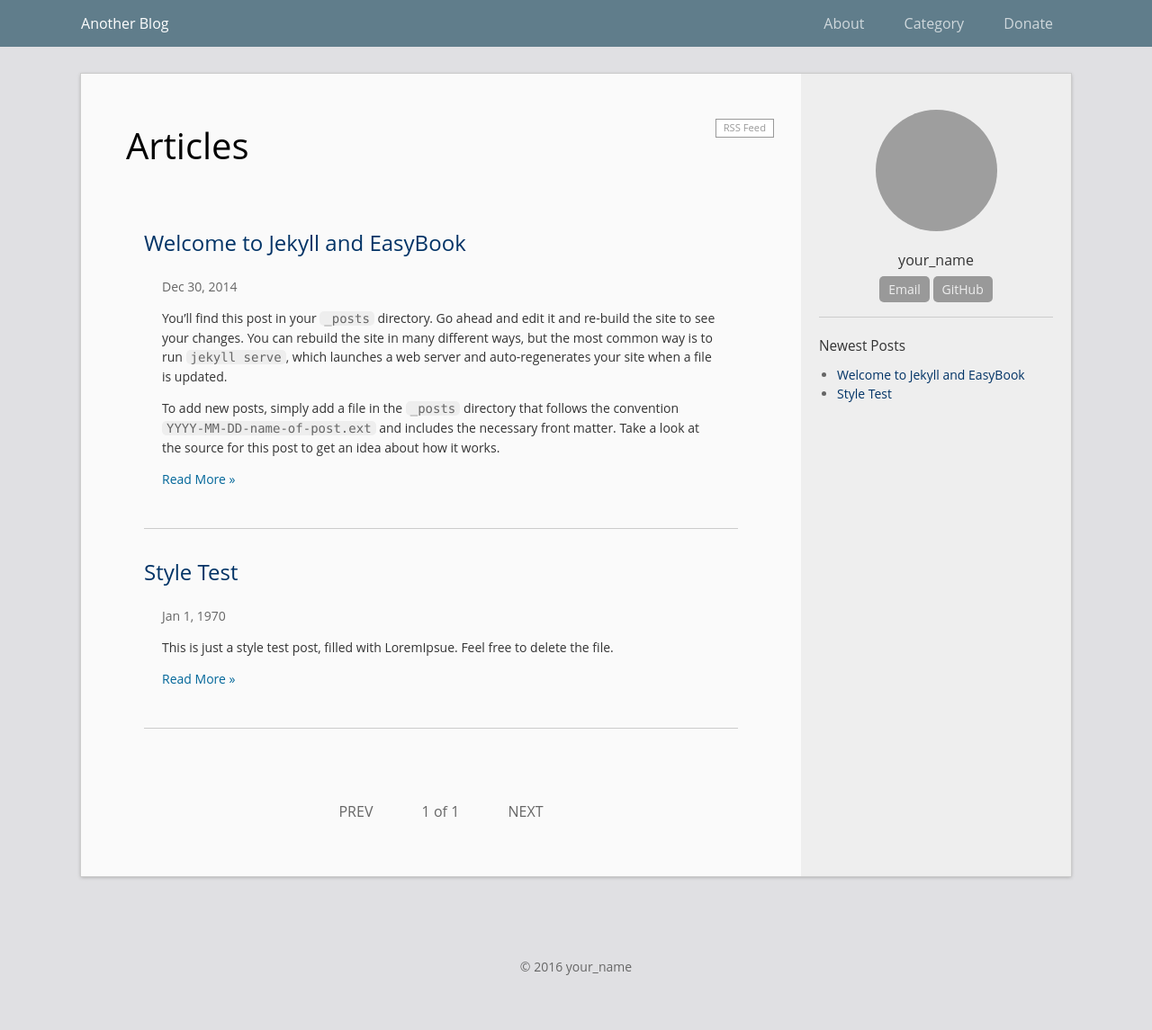
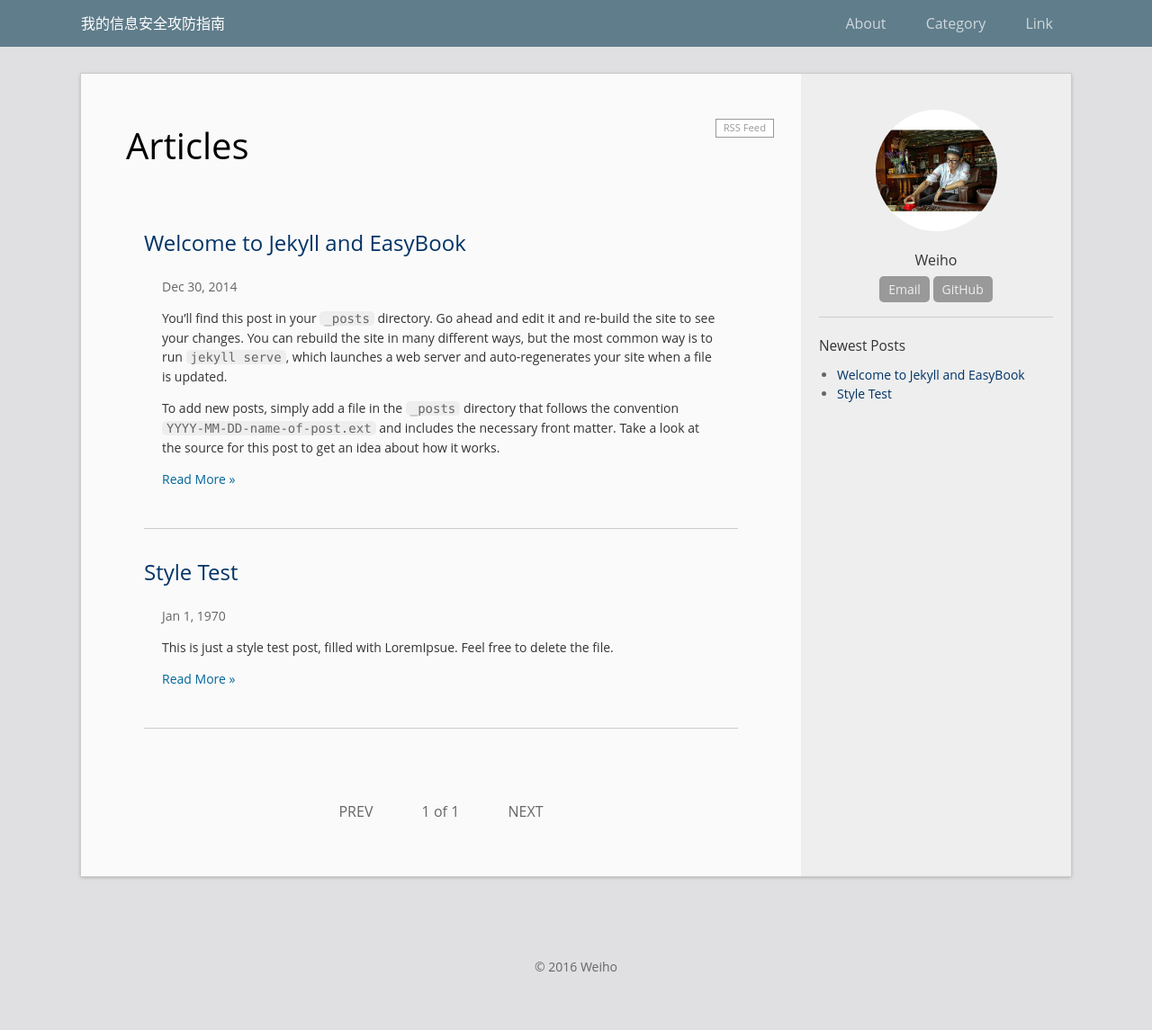
Before and after one commit to we1h0/zhaoweiho.github.io, a Jekyll site: the page built from index.html, in a window 1280 px wide. Shown: the whole page at 90% size. Built offline with Jekyll 4.4.1, drawn with Linux system fonts in a browser that asks for light colours; the list of posts is cut into pages by our own code; grey boxes are pictures that could not be loaded.

Commit message:
New Blog

```diff
--- /dev/null
+++ b/CNAME
@@ -0,0 +1 @@
+www.weiho.xyz
--- a/_config.yml
+++ b/_config.yml
@@ -1,21 +1,22 @@
 # Site settings
-title: Another Blog
-url: "http://laobubu.github.io"    # the protocol and hostname of your site, eg. `http://laobubu.github.io`
-baseurl: "/jekyll-theme-EasyBook" # the prefix of your site uri, eg. `"/jekyll-theme-EasyBook"` or empty string `""`
+title: 我的信息安全攻防指南
+url: "http://www.weiho.xyz"    # the protocol and hostname of your site, eg. `http://laobubu.github.io`
+baseurl: "/" # the prefix of your site uri, eg. `"/jekyll-theme-EasyBook"` or empty string `""`
 #timezone: Asia/Chongqing
 description: >
   One or more sentences introducing this blog.
 
 # Your information
-email: your_email@example.com
-author: your_name
-avatar: "//www.gravatar.com/avatar/your_email_md5?d=mm&s=135"
-profile: One sentence introducing yourself.
+
+email: h4x0er@secbug.org
+author: Weiho
+avatar: "//www.weiho.xyz/static/img/avatar.jpg"
+profile: Life is short,try everything
 #twitter_username: twitter_username
 #github_username:  github_username
 profile_links:
-  Email: "mailto:your_email@example.com"
-  GitHub: "https://github.com/laobubu/jekyll-theme-EasyBook"
+  Email: "mailto:h4x0er@secbug.org"
+  GitHub: "https://github.com/zhaoweiho"
   # You can add more profile links above, or edit _includes/sidebar.html
 
 # Comment Service (Disqus or 多说)
@@ -29,7 +30,7 @@ header:
   links:             # Links on the header. Link to in-site page with a slash as prefix
     About: /about/
     Category: /category/
-    Donate: https://laobubu.net/donate.html
+    Link: /link/
 
 permalink: /archivers/:title
 plugins:
```
